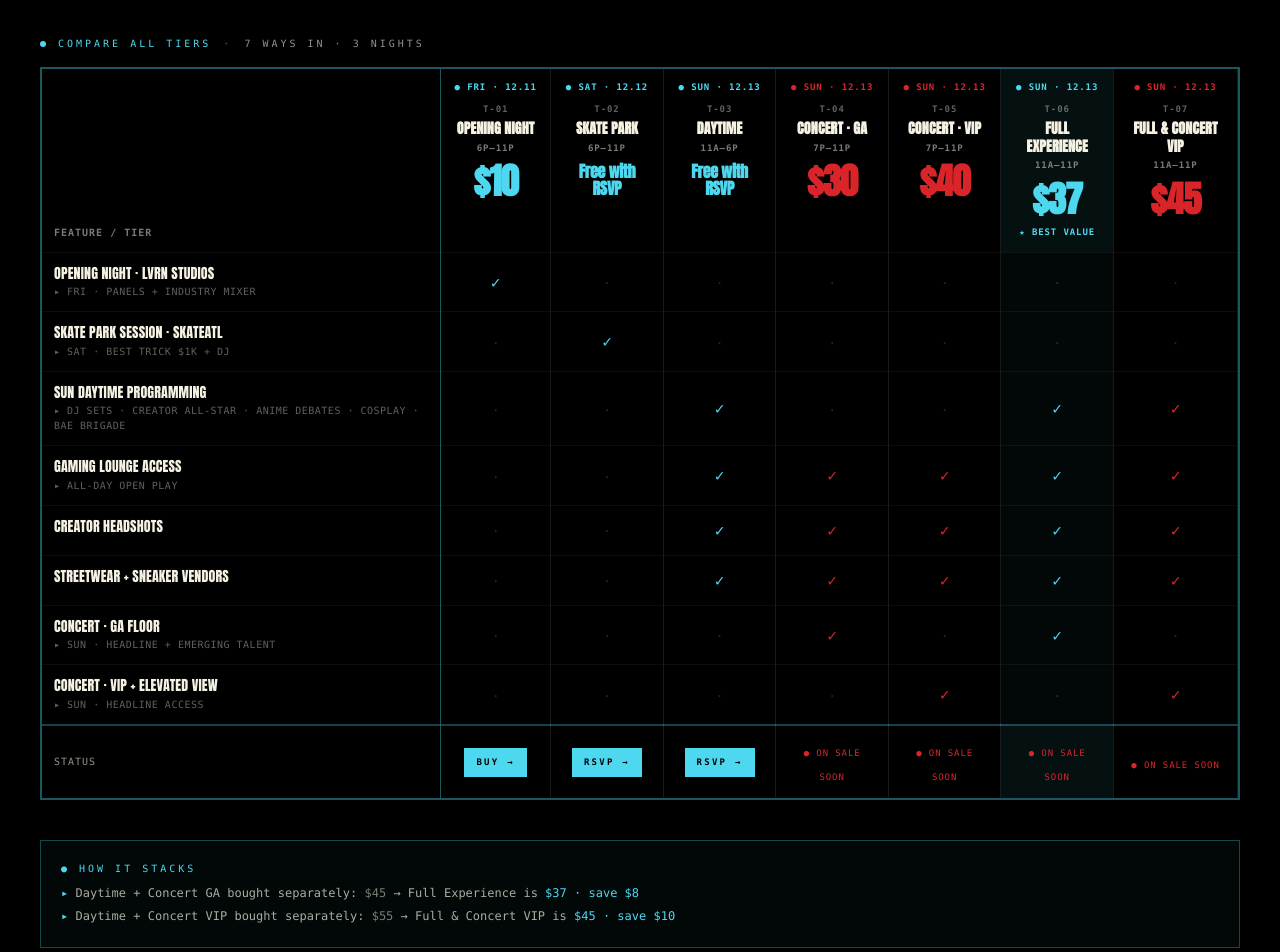
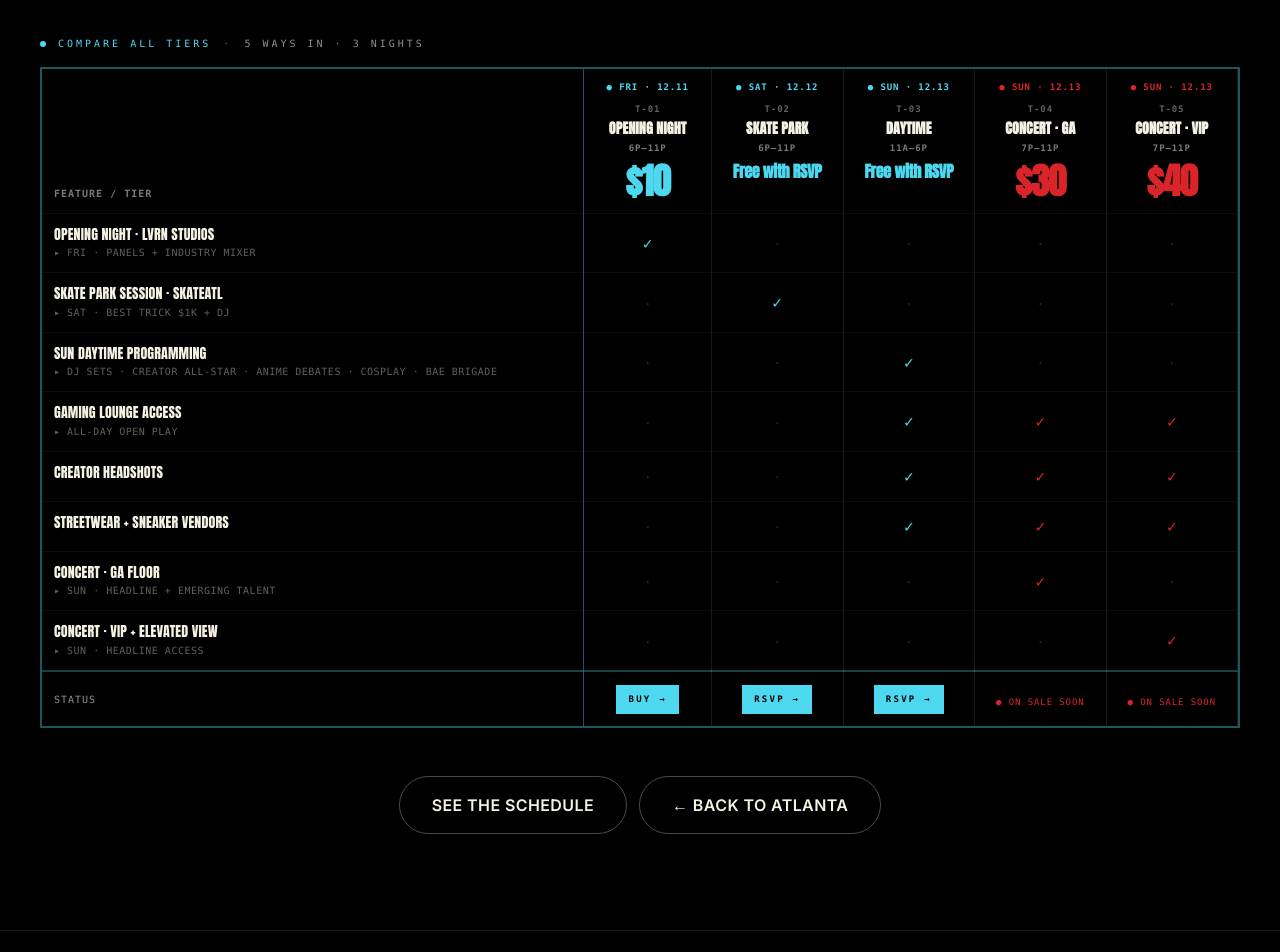
Before and after one commit to ryanjo11/the-kickback-site, a Next.js app: page /tickets in a window 1280 px wide. Shown: the part 580-1532 px from the top of the page. Built offline with nearby package versions, Linux system fonts and the light colour scheme.

Commit message:
Tickets: remove T-06 Full Experience + T-07 Full+VIP bundle tiers (bundles no longer save vs separate purchase since Sunday Daytime is free); drop 'How it stacks' savings math; eyebrow '7 ways' \u2192 '5 ways'

```diff
--- a/app/tickets/page.tsx
+++ b/app/tickets/page.tsx
@@ -130,32 +130,6 @@ const days: Day[] = [
           "Streetwear + sneaker vendors",
         ],
         accent: "hot",
-      },
-      {
-        code: "T-06",
-        name: "Full Experience",
-        price: "$37",
-        window: "11:00 AM – 11:00 PM",
-        includes: [
-          "All daytime programming",
-          "Concert · GA",
-          "Save $8 vs. buying separate",
-        ],
-        accent: "royal",
-        best: true,
-      },
-      {
-        code: "T-07",
-        name: "Full & Concert VIP",
-        price: "$45",
-        window: "11:00 AM – 11:00 PM",
-        includes: [
-          "All daytime programming",
-          "Concert · VIP access",
-          "Elevated viewing area",
-          "Best value for the whole day",
-        ],
-        accent: "royal",
       },
     ],
   },
@@ -405,16 +379,6 @@ const matrixTiers: MatrixTier[] = [
     code: "T-05", day: "SUN", dayDate: "12.13", name: "Concert · VIP", price: "$40",
     window: "7p–11p", accent: "hot",
     features: { gamingLounge: true, headshots: true, vendors: true, concertVIP: true },
-  },
-  {
-    code: "T-06", day: "SUN", dayDate: "12.13", name: "Full Experience", price: "$37",
-    window: "11a–11p", accent: "royal", best: true,
-    features: { daytime: true, gamingLounge: true, headshots: true, vendors: true, concertGA: true },
-  },
-  {
-    code: "T-07", day: "SUN", dayDate: "12.13", name: "Full & Concert VIP", price: "$45",
-    window: "11a–11p", accent: "hot",
-    features: { daytime: true, gamingLounge: true, headshots: true, vendors: true, concertVIP: true },
   },
 ];
 
@@ -726,32 +690,11 @@ export default function TicketsPage() {
               <span className="w-1.5 h-1.5 bg-ice rounded-full animate-pulse" />
               <span className="text-ice">compare all tiers</span>
               <span className="text-frost/40">·</span>
-              <span className="text-frost/60">7 ways in · 3 nights</span>
+              <span className="text-frost/60">5 ways in · 3 nights</span>
             </div>
 
             <TicketMatrixMobile />
             <TicketMatrix />
-
-            {/* Value note */}
-            <div className="mt-10 border border-ice/30 bg-ice/[0.03] p-5">
-              <div className="font-mono text-[10px] uppercase tracking-[0.3em] text-ice mb-2">
-                ● how it stacks
-              </div>
-              <ul className="font-mono text-xs text-frost/70 space-y-1 leading-relaxed">
-                <li>
-                  <span className="text-ice">▸</span> Daytime + Concert GA
-                  bought separately: <span className="text-frost/50">$45</span>{" "}
-                  → Full Experience is{" "}
-                  <span className="text-ice">$37 · save $8</span>
-                </li>
-                <li>
-                  <span className="text-ice">▸</span> Daytime + Concert VIP
-                  bought separately: <span className="text-frost/50">$55</span>{" "}
-                  → Full & Concert VIP is{" "}
-                  <span className="text-ice">$45 · save $10</span>
-                </li>
-              </ul>
-            </div>
 
             {/* CTA row */}
             <div className="text-center mt-12 flex flex-col sm:flex-row gap-3 justify-center">
```
